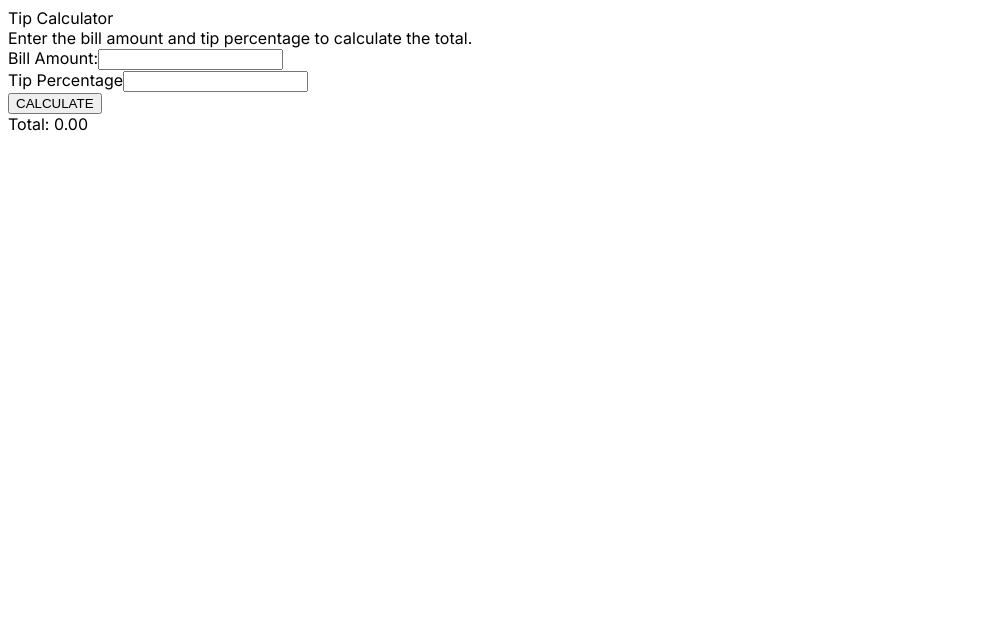
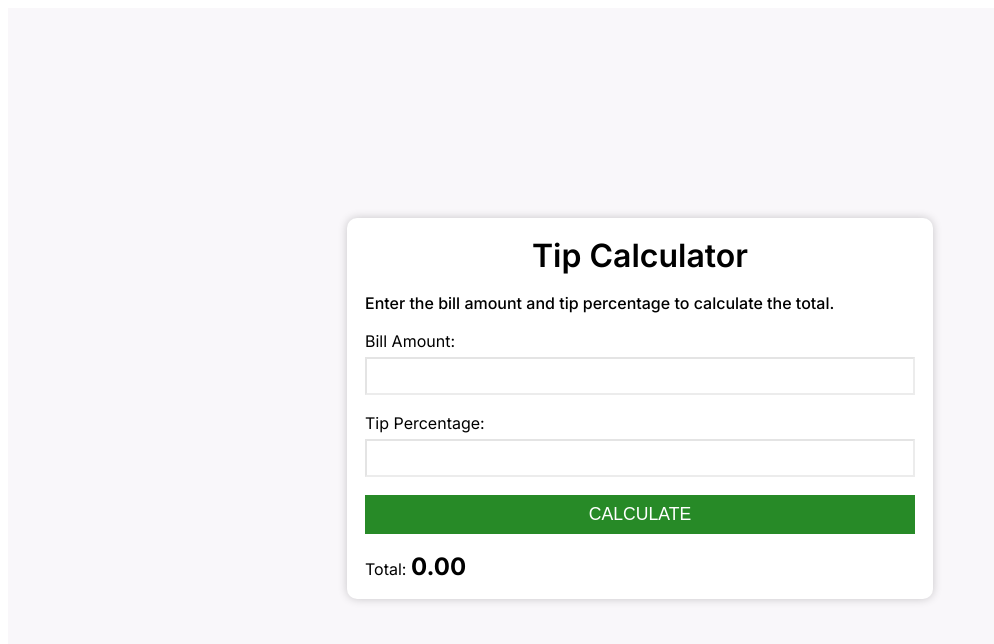
Before and after one commit to rahuljindal1/nextjs14-practice-projects, a Next.js app: page /tip-calculator in a window 1280 px wide. Shown: the top 644 px of the page, without its empty margins (0-994 px from the left). Built offline with nearby package versions, Linux system fonts and the light colour scheme.

Commit message:
feat: Add styling in Tip calculator

```diff
--- a/src/app/tip-calculator/Button/index.tsx
+++ b/src/app/tip-calculator/Button/index.tsx
@@ -1,3 +1,5 @@
+import classes from "./styles.module.css";
+
 type Props = {
   btnText: string;
   onClick: () => void;
@@ -10,7 +12,7 @@ export default function Button({
   isDisabled = false,
 }: Props) {
   return (
-    <button disabled={isDisabled} onClick={onClick}>
+    <button className={classes.button} disabled={isDisabled} onClick={onClick}>
       {btnText}
     </button>
   );
--- /dev/null
+++ b/src/app/tip-calculator/Button/styles.module.css
@@ -0,0 +1,8 @@
+.button {
+  padding: 9px;
+  font-size: 1.1rem;
+  background-color: #278a27;
+  color: white;
+  border: none;
+  cursor: pointer;
+}
--- a/src/app/tip-calculator/LabelInput/index.tsx
+++ b/src/app/tip-calculator/LabelInput/index.tsx
@@ -1,17 +1,31 @@
-import { ChangeEvent } from "react";
+import { ChangeEvent, HTMLInputTypeAttribute } from "react";
+import classes from "./styles.module.css";
 
 type Props = {
   label: string;
   name: string;
   value: string | number;
   onChange: (e: ChangeEvent<HTMLInputElement>) => void;
+  type?: HTMLInputTypeAttribute;
 };
 
-export default function LabelInput({ label, value, onChange, name }: Props) {
+export default function LabelInput({
+  label,
+  value,
+  onChange,
+  name,
+  type = "text",
+}: Props) {
   return (
-    <main>
+    <main className={classes.mainContainer}>
       <label htmlFor={name}>{label}</label>
-      <input name={name} value={value} onChange={onChange} />
+      <input
+        name={name}
+        value={value}
+        onChange={onChange}
+        className={classes.input}
+        type="number"
+      />
     </main>
   );
 }
--- /dev/null
+++ b/src/app/tip-calculator/LabelInput/styles.module.css
@@ -0,0 +1,14 @@
+.mainContainer {
+  display: flex;
+  flex-direction: column;
+  align-items: flex-start;
+  gap: 6px;
+  max-width: 100%;
+
+  .input {
+    font-size: 14px;
+    width: -webkit-fill-available;
+    padding: 9px;
+    border-color: rgba(0, 0, 0, 0.1);
+  }
+}
--- a/src/app/tip-calculator/TipCard/index.tsx
+++ b/src/app/tip-calculator/TipCard/index.tsx
@@ -3,6 +3,7 @@
 import { ChangeEvent, useState } from "react";
 import Button from "../Button";
 import LabelInput from "../LabelInput";
+import classes from "./styles.module.css";
 
 export default function TipCalculatorCard() {
   const [billAmount, setBillAmount] = useState<string>("");
@@ -27,9 +28,9 @@ export default function TipCalculatorCard() {
   };
 
   return (
-    <main>
-      <div>Tip Calculator</div>
-      <div>
+    <main className={classes.mainContainer}>
+      <div className={classes.title}>Tip Calculator</div>
+      <div className={classes.description}>
         Enter the bill amount and tip percentage to calculate the total.
       </div>
       <LabelInput
@@ -41,7 +42,7 @@ export default function TipCalculatorCard() {
         }
       />
       <LabelInput
-        label="Tip Percentage"
+        label="Tip Percentage:"
         name="tipPercentage"
         value={tipPercentage}
         onChange={(e: ChangeEvent<HTMLInputElement>) =>
@@ -50,7 +51,7 @@ export default function TipCalculatorCard() {
       />
       <Button btnText="CALCULATE" onClick={calculateTotalAmount} />
       <div>
-        Total: <span>{totalAmount}</span>
+        Total: <span className={classes.total}>{totalAmount}</span>
       </div>
     </main>
   );
--- /dev/null
+++ b/src/app/tip-calculator/TipCard/styles.module.css
@@ -0,0 +1,26 @@
+.mainContainer {
+  /* border: 1px solid black; */
+  background-color: white;
+  border-radius: 10px;
+  padding: 18px;
+  box-shadow: 0 0 10px rgba(0, 0, 0, 0.2);
+  min-width: 550px;
+  gap: 18px;
+  display: flex;
+  flex-direction: column;
+
+  .title {
+    font-size: 2em;
+    font-weight: 600;
+    text-align: center;
+  }
+
+  .description {
+    font-weight: 500;
+  }
+
+  .total {
+    font-weight: 700;
+    font-size: 1.5rem;
+  }
+}
--- a/src/app/tip-calculator/layout.tsx
+++ b/src/app/tip-calculator/layout.tsx
@@ -10,5 +10,5 @@ export default function Layout({
 }: Readonly<{
   children: React.ReactNode;
 }>) {
-  return <>{children}</>;
+  return <div style={{ boxSizing: "border-box" }}>{children}</div>;
 }
--- a/src/app/tip-calculator/page.tsx
+++ b/src/app/tip-calculator/page.tsx
@@ -1,5 +1,10 @@
 import TipCalculatorCard from "./TipCard";
+import classes from "./styles.module.css";
 
 export default function TipCalculator() {
-  return <TipCalculatorCard />;
+  return (
+    <div className={classes.mainContainer}>
+      <TipCalculatorCard />
+    </div>
+  );
 }
--- /dev/null
+++ b/src/app/tip-calculator/styles.module.css
@@ -0,0 +1,7 @@
+.mainContainer {
+  height: 100vh;
+  display: flex;
+  justify-content: center;
+  align-items: center;
+  background-color: #f9f7fa;
+}
```
